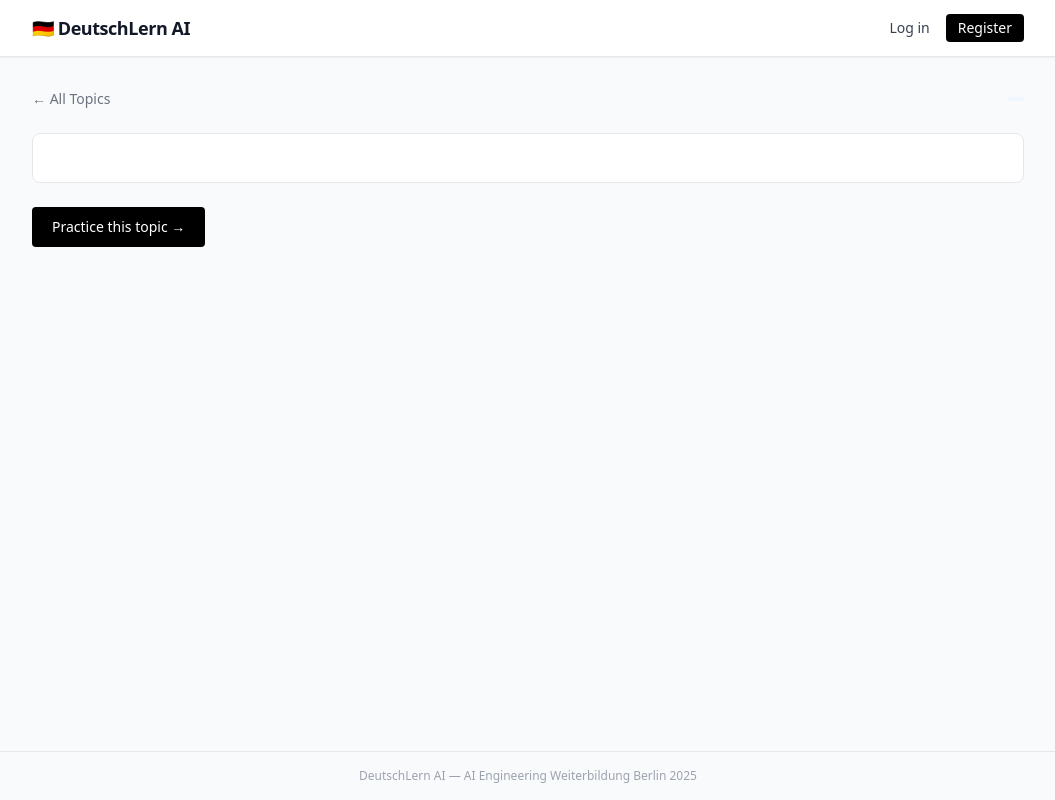
After one commit to aks-9/DeutschLern-AI, a FastAPI app: template app/templates/theory/detail.html in a window 1280 px wide. The commit adds this page. Shown: the whole page, without its empty margins (112-1167 px from the left). Run offline with FastAPI, Linux system fonts and the light colour scheme; the template is opened without the code that fills it, so the values that code supplies are empty; some libraries are stand-ins or nearby versions.

Commit message:
Add theory routes, templates, and tests
Implement GET /theory and GET /theory/{topic_id} in app/routers/theory.py

Add prev/next navigation logic to detail route

Create app/templates/theory/list.html (topic card grid)

Create app/templates/theory/detail.html (content, practice button, nav)

Add .theory-content component styles to input.css for table/heading rendering

Rebuild output.css

```diff
--- a/app/static/css/output.css
+++ b/app/static/css/output.css
@@ -563,6 +563,10 @@ video {
   margin-bottom: 0.25rem;
 }
 
+.mb-2 {
+  margin-bottom: 0.5rem;
+}
+
 .mb-6 {
   margin-bottom: 1.5rem;
 }
@@ -571,8 +575,16 @@ video {
   margin-top: 0.25rem;
 }
 
+.mt-3 {
+  margin-top: 0.75rem;
+}
+
 .mt-4 {
   margin-top: 1rem;
+}
+
+.mt-6 {
+  margin-top: 1.5rem;
 }
 
 .mt-8 {
@@ -581,6 +593,10 @@ video {
 
 .block {
   display: block;
+}
+
+.inline-block {
+  display: inline-block;
 }
 
 .flex {
@@ -696,6 +712,11 @@ video {
   background-color: rgb(0 0 0 / var(--tw-bg-opacity, 1));
 }
 
+.bg-blue-50 {
+  --tw-bg-opacity: 1;
+  background-color: rgb(239 246 255 / var(--tw-bg-opacity, 1));
+}
+
 .bg-gray-100 {
   --tw-bg-opacity: 1;
   background-color: rgb(243 244 246 / var(--tw-bg-opacity, 1));
@@ -729,6 +750,15 @@ video {
   padding: 1.25rem;
 }
 
+.p-6 {
+  padding: 1.5rem;
+}
+
+.px-2 {
+  padding-left: 0.5rem;
+  padding-right: 0.5rem;
+}
+
 .px-3 {
   padding-left: 0.75rem;
   padding-right: 0.75rem;
@@ -739,6 +769,16 @@ video {
   padding-right: 1rem;
 }
 
+.px-5 {
+  padding-left: 1.25rem;
+  padding-right: 1.25rem;
+}
+
+.py-0\.5 {
+  padding-top: 0.125rem;
+  padding-bottom: 0.125rem;
+}
+
 .py-1 {
   padding-top: 0.25rem;
   padding-bottom: 0.25rem;
@@ -747,6 +787,11 @@ video {
 .py-2 {
   padding-top: 0.5rem;
   padding-bottom: 0.5rem;
+}
+
+.py-2\.5 {
+  padding-top: 0.625rem;
+  padding-bottom: 0.625rem;
 }
 
 .py-3 {
@@ -776,6 +821,11 @@ video {
 .text-3xl {
   font-size: 1.875rem;
   line-height: 2.25rem;
+}
+
+.text-base {
+  font-size: 1rem;
+  line-height: 1.5rem;
 }
 
 .text-lg {
@@ -822,6 +872,11 @@ video {
   color: rgb(0 0 0 / var(--tw-text-opacity, 1));
 }
 
+.text-blue-600 {
+  --tw-text-opacity: 1;
+  color: rgb(37 99 235 / var(--tw-text-opacity, 1));
+}
+
 .text-gray-300 {
   --tw-text-opacity: 1;
   color: rgb(209 213 219 / var(--tw-text-opacity, 1));
@@ -835,6 +890,11 @@ video {
 .text-gray-500 {
   --tw-text-opacity: 1;
   color: rgb(107 114 128 / var(--tw-text-opacity, 1));
+}
+
+.text-gray-600 {
+  --tw-text-opacity: 1;
+  color: rgb(75 85 99 / var(--tw-text-opacity, 1));
 }
 
 .text-gray-700 {
@@ -900,9 +960,20 @@ video {
   background-color: rgb(31 41 55 / var(--tw-bg-opacity, 1));
 }
 
+.hover\:text-gray-700:hover {
+  --tw-text-opacity: 1;
+  color: rgb(55 65 81 / var(--tw-text-opacity, 1));
+}
+
 .hover\:text-gray-900:hover {
   --tw-text-opacity: 1;
   color: rgb(17 24 39 / var(--tw-text-opacity, 1));
+}
+
+.hover\:shadow-md:hover {
+  --tw-shadow: 0 4px 6px -1px rgb(0 0 0 / 0.1), 0 2px 4px -2px rgb(0 0 0 / 0.1);
+  --tw-shadow-colored: 0 4px 6px -1px var(--tw-shadow-color), 0 2px 4px -2px var(--tw-shadow-color);
+  box-shadow: var(--tw-ring-offset-shadow, 0 0 #0000), var(--tw-ring-shadow, 0 0 #0000), var(--tw-shadow);
 }
 
 .focus\:outline-none:focus {
@@ -922,6 +993,10 @@ video {
 }
 
 @media (min-width: 640px) {
+  .sm\:grid-cols-2 {
+    grid-template-columns: repeat(2, minmax(0, 1fr));
+  }
+
   .sm\:grid-cols-3 {
     grid-template-columns: repeat(3, minmax(0, 1fr));
   }
--- /dev/null
+++ b/app/templates/theory/detail.html
@@ -0,0 +1,49 @@
+{% extends "base.html" %}
+{% block title %}{{ topic.title }} — DeutschLern AI{% endblock %}
+
+{% block content %}
+
+<!-- Header -->
+<div class="mb-6 flex items-center justify-between">
+  <a href="/theory"
+     class="text-sm text-gray-500 hover:text-gray-700 transition">
+    &larr; All Topics
+  </a>
+  <span class="text-xs font-semibold text-blue-600 bg-blue-50
+               px-2 py-0.5 rounded">{{ topic.level }}</span>
+</div>
+
+<!-- Content -->
+<div class="bg-white border border-gray-200 rounded-lg p-6 theory-content">
+  {{ topic.content | safe }}
+</div>
+
+<!-- Practice button -->
+<div class="mt-6">
+  <a href="/exercises?topic_id={{ topic.id }}"
+     class="inline-block bg-black text-white text-sm font-medium
+            px-5 py-2.5 rounded hover:bg-gray-800 transition">
+    Practice this topic &rarr;
+  </a>
+</div>
+
+<!-- Prev / Next navigation -->
+<div class="mt-6 flex justify-between">
+  {% if prev_id %}
+  <a href="/theory/{{ prev_id }}"
+     class="text-sm text-gray-600 hover:text-gray-900 transition">
+    &larr; Previous
+  </a>
+  {% else %}
+  <span></span>
+  {% endif %}
+
+  {% if next_id %}
+  <a href="/theory/{{ next_id }}"
+     class="text-sm text-gray-600 hover:text-gray-900 transition">
+    Next &rarr;
+  </a>
+  {% endif %}
+</div>
+
+{% endblock %}
```
Also changed, not shown: app/routers/theory.py (+82 -4 lines), app/templates/theory/list.html (added, +25 -0 lines).
